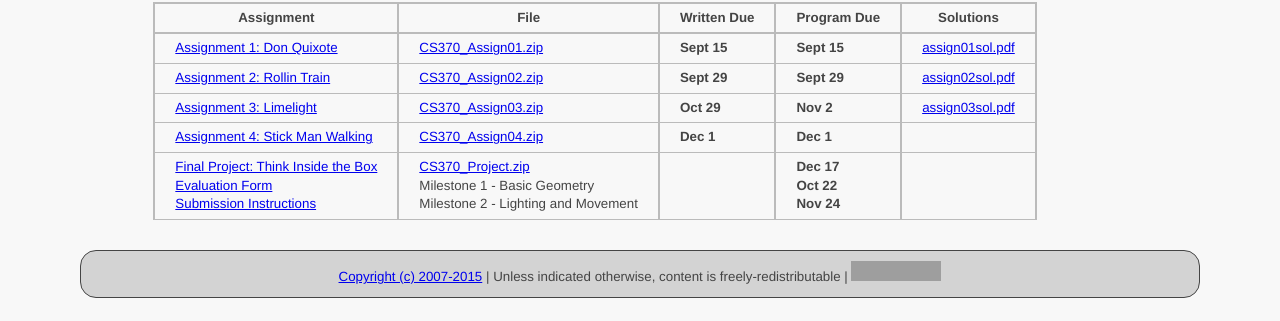
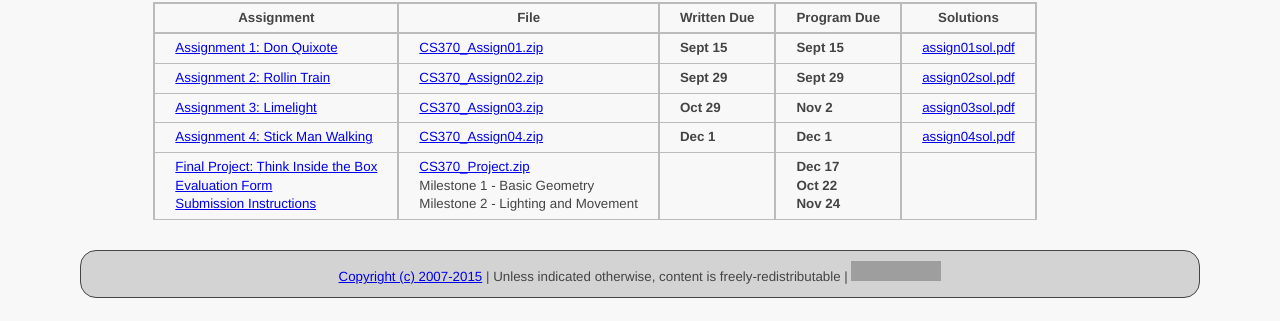
Before and after one commit to ycpcs/cs370-fall2015, a Jekyll site: the page built from assign/index.md, in a window 1280 px wide. Shown: the part 108-429 px from the top of the page. Built offline with Jekyll 4.4.1, drawn with Linux system fonts in a browser that asks for light colours; Markdown is read by kramdown in place of the engine named in the settings; grey boxes are pictures that could not be loaded.

Commit message:
add assign4 solutions

```diff
--- a/assign/index.md
+++ b/assign/index.md
@@ -10,5 +10,5 @@ This page links to programming assignments.
 > [Assignment 1: Don Quixote](assign01.html)       | [CS370_Assign01.zip](src/CS370_Assign01.zip) | **Sept 15** | **Sept 15** | [assign01sol.pdf](sol/assign01sol.pdf) |
 > [Assignment 2: Rollin Train](assign02.html)      | [CS370_Assign02.zip](src/CS370_Assign02.zip) | **Sept 29** | **Sept 29** | [assign02sol.pdf](sol/assign02sol.pdf) |
 > [Assignment 3: Limelight](assign03.html)         | [CS370_Assign03.zip](src/CS370_Assign03.zip) | **Oct 29**  | **Nov 2**   | [assign03sol.pdf](sol/assign03sol.pdf) |
-> [Assignment 4: Stick Man Walking](assign04.html) | [CS370_Assign04.zip](src/CS370_Assign04.zip) | **Dec 1**  | **Dec 1**  | |
+> [Assignment 4: Stick Man Walking](assign04.html) | [CS370_Assign04.zip](src/CS370_Assign04.zip) | **Dec 1**   | **Dec 1**   | [assign04sol.pdf](sol/assign04sol.pdf) |
 > [Final Project: Think Inside the Box](project.html) <br /> [Evaluation Form](CS370_Final_Project_eval.docx) <br /> [Submission Instructions](ProjectSubmit.html) | [CS370_Project.zip](src/CS370_Project.zip) <br /> Milestone 1 - Basic Geometry <br /> Milestone 2 - Lighting and Movement | | **Dec 17** <br /> **Oct 22** <br /> **Nov 24** | |
```
Also changed, not shown: 1 other file.
